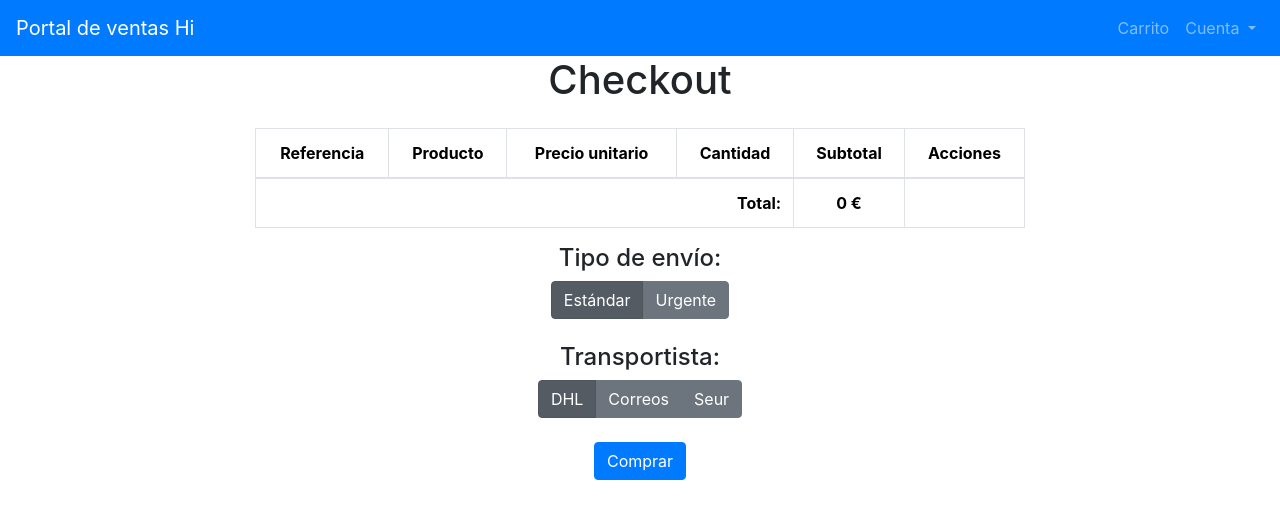
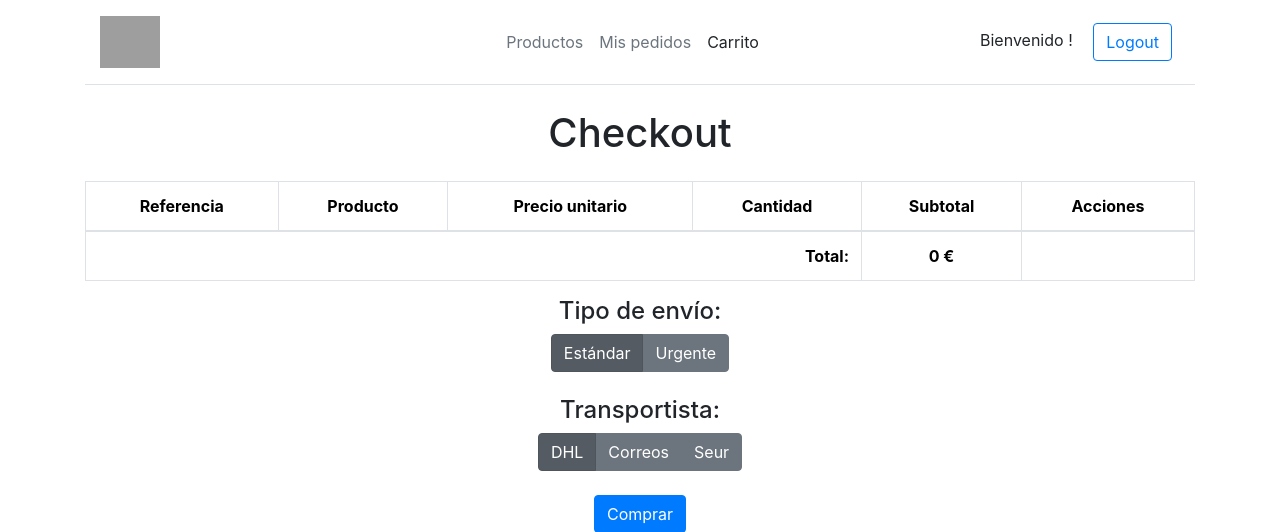
Before and after one commit to edubrialesUFV/atenea, a Django app: page /checkout/ in a window 1280 px wide. Shown: the top 532 px of the page. Run offline with Django 4.2, Linux system fonts and the light colour scheme; the visitor is signed in with stand-in values (Sample User, id 1); some libraries are stand-ins or nearby versions; grey boxes are pictures that could not be loaded.

Commit message:
lo que queda

```diff
--- a/atenea/urls.py
+++ b/atenea/urls.py
@@ -31,6 +31,7 @@
     path('logout/', views.logout_view, name="logout"),
     path('checkout/', checkout, name='checkout'),
     path('checkout/procesar_compra/', procesar_compra, name='procesar_compra'),
+    path("pedidos_cliente/",views.pedidos_cliente, name="pedidos_cliente"),
     path('eliminar/<int:producto_id>/', eliminar_producto, name='eliminar_producto'),
     path('', include('gestion_almacenes.urls')),
 
--- a/gestion_almacenes/models.py
+++ b/gestion_almacenes/models.py
@@ -72,8 +72,8 @@
         ('DHL', 'DHL'),
     ]
     agencia_transporte = models.CharField(max_length=3, choices=AGENCIA_TRANSPORTE_CHOICES)
-    etiqueta = models.ImageField(upload_to='media/', blank= True, null= True )
-    albaran = models.FileField(upload_to='ruta/de/almacenamiento/', blank= True, null= True)
+    etiqueta = models.ImageField(upload_to='media/etiquetas/', blank= True, null= True )
+    albaran = models.FileField(upload_to='media/albaranes/', blank= True, null= True)
     def __str__(self):
         return f"{self.cliente} - {self.fecha_hora_pedido}"
 
--- a/gestion_almacenes/static/navbar.css
+++ b/gestion_almacenes/static/navbar.css
@@ -1,4 +1,4 @@
-.position{
+/* .position{
     padding-left: 20%;
     padding-right: 20%;
-}
+} */
--- a/gestion_almacenes/static/style.css
+++ b/gestion_almacenes/static/style.css
@@ -1,8 +1,5 @@
 /* Estilos generales */
-body {
-    font-family: 'Arial', sans-serif;
-    background-color: #f5f5f5;
-}
+
 
 /* Estilos para la cuadrícula principal */
 .main-grid {
@@ -18,7 +15,7 @@
 /* Estilos para las tarjetas de productos */
 .card {
     border-width: 1px;
-    border-radius: 5px;
+    border-radius: 13px;
     box-shadow: 0 2px 4px rgba(0, 0, 0, 0.1);
     transition: all 0.3s ease;
     background-color: #ffffff;
--- a/gestion_almacenes/templates/admin_custom.html
+++ b/gestion_almacenes/templates/admin_custom.html
@@ -13,10 +13,10 @@
     <h2>Tablas</h2>
     <ul>
         <!-- Agrega un enlace a cada tabla/modelo aquí -->
-        <li><a href="{% url 'admin:gestion_almacenes_producto_changelist' %}">Agregar Producto</a>
+        <li><a href="{% url 'admin:gestion_almacenes_proveedor_add' %}">Agregar Proveedor</a>
         </li>
     </ul>
-    <h2>Enlaces personalizados</h2>
+    <h2>Opciones de gestión</h2>
     <ul>
         <li><a href="{% url 'registrar_producto' %}">Registrar producto</a></li>
         <!-- Agrega un enlace a la nueva página de visualización -->
--- a/gestion_almacenes/templates/checkout.html
+++ b/gestion_almacenes/templates/checkout.html
@@ -1,5 +1,5 @@
 {% extends 'base.html' %}
-
+{% block title %}Checkout{% endblock %}
 {% block content %}
 <link href="https://maxcdn.bootstrapcdn.com/bootstrap/4.5.2/css/bootstrap.min.css" rel="stylesheet">
 
@@ -80,11 +80,11 @@
 <style>
 
 
-  .container {
+  {% comment %} .container {
     max-width: 800px;
     margin: auto;
   }
-
+   {% endcomment %}
   table {
     width: 100%;
     border-collapse: collapse;
--- a/gestion_almacenes/templates/navbar.html
+++ b/gestion_almacenes/templates/navbar.html
@@ -1,26 +1,34 @@
-<nav class="navbar navbar-expand-lg navbar-dark bg-primary position">
-    <a class="navbar-brand" href="{% url 'home' %}">Portal de ventas {% if user.is_authenticated %}Hi {{request.user}}{% endif %}</a>
-    <button class="navbar-toggler" type="button" data-toggle="collapse" data-target="#navbarNav" aria-controls="navbarNav" aria-expanded="false" aria-label="Toggle navigation">
-      <span class="navbar-toggler-icon"></span>
-    </button>
-    <div class="collapse navbar-collapse" id="navbarNav">
-      <ul class="navbar-nav ms-auto"> <!-- Cambiamos ml-auto a ms-auto aquí -->
-        <li class="nav-item">
-          <a class="nav-link" href="{% url 'checkout' %}">Carrito</a>
-        </li>
-        <li class="nav-item dropdown">
-            <a class="nav-link dropdown-toggle" href="#" role="button" data-bs-toggle="dropdown" aria-expanded="false">
-                Cuenta
-            </a>
-          <ul class="dropdown-menu">
-            {% if user.is_authenticated %}
-            <li><a class="dropdown-item" href="{% url 'logout' %}">Cerrar Sesión</a></li>
-            {% else %}
-            <li><a class="dropdown-item" href="{% url 'login' %}">Iniciar Sesión</a></li>
-            <li><a class="dropdown-item" href="{% url 'register' %}">Registrarse</a></li>
-            {% endif %}
-          </ul>
-        </li>
+
+
+
+  <div class="container">
+    <header class="d-flex flex-wrap align-items-center justify-content-center justify-content-md-between py-3 mb-4 border-bottom">
+      <a href="/" class="d-flex align-items-center col-md-3 mb-2 mb-md-0 text-dark text-decoration-none">
+        <img src="https://previews.123rf.com/images/shumo4ka/shumo4ka1707/shumo4ka170700012/81505116-maquillaje-studio-vector-logo-ilustraci%C3%B3n-de-cosm%C3%A9ticos-ilustraci%C3%B3n-de-letras.jpg"class="bi me-2" width="60" height="52" role="img" aria-label="Bootstrap"></img>
+      </a>
+
+      <ul class="nav col-12 col-md-auto mb-2 justify-content-center mb-md-0">
+        <li><a href="{% url 'home' %}" class="nav-link px-2 link-secondary {% if page == "home" %}link-dark{% endif %}">Productos</a></li>
+        <li><a href="{% url 'pedidos_cliente' %}" class="nav-link px-2 link-secondary {% if page == "pedidos" %}link-dark{% endif %}">Mis pedidos</a></li>
+        <li><a href="{% url 'checkout' %}" class="nav-link px-2 link-secondary {% if page == "carrito" %}link-dark{% endif %}">Carrito</a></li>
       </ul>
-    </div>
-  </nav>
+
+      <div class="col-md-3 text-end">
+        {% if user.is_authenticated %}
+        <span class="me-3"> Bienvenido {{request.user}}!</span>
+        <a href="{% url 'logout' %}">
+          <button type="button" class="btn btn-outline-primary me-2">Logout</button>
+        </a>
+        {% else %}
+        <a href="{% url 'login' %}">
+          <button type="button" class="btn btn-outline-primary me-2">Login</button>
+        </a>
+        <a href="{% url 'register' %}">
+        <button type="button" class="btn btn-primary">Registrarse</button>
+        </a>
+        {% endif %}
+      </div>
+    </header>
+  </div>
+
+  <div class="b-example-divider"></div>
--- a/gestion_almacenes/views.py
+++ b/gestion_almacenes/views.py
@@ -89,7 +89,7 @@
         }
         productos_modificados.append(producto_dict)
 
-    return render(request, 'index.html', {'productos': productos_modificados, 'form': form})
+    return render(request, 'index.html', {'productos': productos_modificados, 'form': form, 'page': 'home'})
 
 
 @staff_member_required
@@ -130,7 +130,7 @@
                 return redirect('/admin')
         else:
             print('El código proporcionado no coincide con el patrón esperado.')
-            messages.error(request, f'El codigo proporcionado no sigue el formato patron esperado')
+            messages.error(request, f'El codigo proporcionado no sigue el formato esperado')
     return render(request, "registrar_producto.html")
 
 
@@ -154,7 +154,7 @@
             carrito[producto.id] = {'referencia': referencia, 'cantidad': cantidad}
             request.session['carrito'] = carrito
             messages.success(request, f'{cantidad} unidades de {nombre_referencia} han sido añadidas al carrito')
-            return redirect('/checkout/')
+            return redirect('home')
     else:
         messages.error(request, f'Sólo hay {producto.cantidad_stock} unidades disponibles')
         return render(request, "product_detail.html", {'producto': producto, 'nombre': nombre_referencia})
@@ -182,6 +182,7 @@
     context = {
         'productos': productos,
         'total': total,
+        'page': 'carrito'
     }
     return render(request, 'checkout.html', context)
 
@@ -268,8 +269,9 @@
         if pdf:
             # Opcional: guarda la ruta del archivo en el modelo Pedido
             # pedido = pedido.objects.get( ... ) # Elimina esta línea
-            pedido.comprobante = output_path
-            pedido.save()
+            pedido.etiqueta = f"/etiquetas/{filename}"
+
+
 
         output_dir = os.path.join(settings.MEDIA_ROOT, 'albaranes')
         filename = f"Albaran_{cliente.nombre_cliente}_{timezone.now().strftime('%Y-%m-%d_%H-%M-%S')}.pdf"
@@ -293,8 +295,12 @@
         }
 
         pdf = generar_albaran('albaran.html', context, output_path)
+        if pdf:
+            # Opcional: guarda la ruta del archivo en el modelo Pedido
+            # pedido = pedido.objects.get( ... ) # Elimina esta línea
+            pedido.albaran = f"/albaranes/{filename}"
 
-
+        pedido.save()
 
         messages.success(request, 'La compra se ha procesado correctamente.')
 
@@ -383,3 +389,11 @@
         return result.getvalue()
     else:
         return None
+
+
+@login_required
+def pedidos_cliente(request):
+    pedidos = Pedido.objects.filter(cliente=request.user)
+    context={'pedidos': pedidos,
+             'page': 'pedidos'}
+    return render(request, 'pedidos_cliente.html', context)
```
Also changed, not shown: gestion_almacenes/templates/pedidos_cliente.html (added, +32 -0 lines), gestion_almacenes/migrations/0010_alter_pedido_albaran_alter_pedido_etiqueta.py (added), gestion_almacenes/static/favicon.ico, media/media/logo.png (added), 3 other files.
